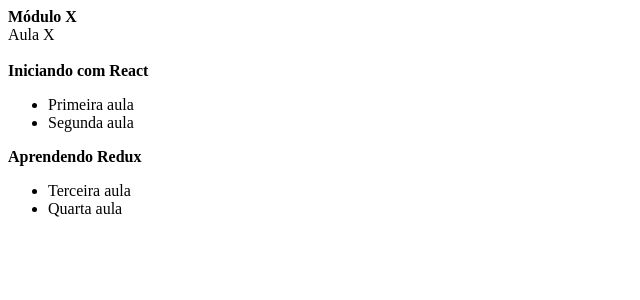
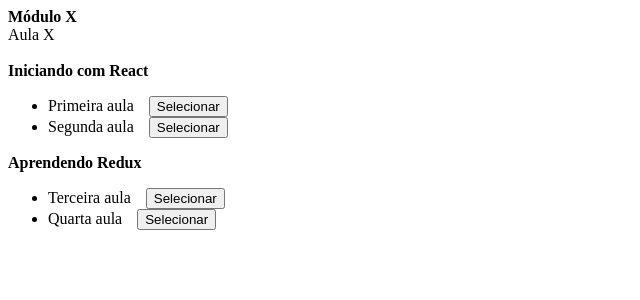
Before and after one commit to pierry01/studying_redux, a React (Create React App) app: page / in a window 1280 px wide. Shown: the top 300 px of the page, without its empty margins (0-640 px from the left). Built offline with nearby package versions, Linux system fonts and the light colour scheme.

Commit message:
actions working

```diff
--- a/src/components/Sidebar/index.js
+++ b/src/components/Sidebar/index.js
@@ -1,7 +1,16 @@
 import React from 'react'
 import { connect } from 'react-redux'
 
-const Sidebar = ({ modules }) => (
+// Action para setar a aula ativa
+function toggleLesson(module, lesson) {
+  return {
+    type: 'TOGGLE_LESSON', // Qual é a ação que está sendo realizada - ÚNICA NO REDUX
+    module,
+    lesson
+  }
+}
+
+const Sidebar = ({ modules, dispatch }) => ( // dispatch -> Dispara actions para o Redux que serão ouvidas pelos reducers
   <aside>
     {
       modules.map(module => (
@@ -11,7 +20,13 @@ const Sidebar = ({ modules }) => (
           <ul>
             {
               module.lessons.map(lesson => (
-                <li key={lesson.id}>{lesson.title}</li>
+                <li key={lesson.id}>
+                  {lesson.title}
+
+                  <button style={{ marginLeft: 15 }} onClick={() => dispatch(toggleLesson(module, lesson))}>
+                    Selecionar
+                  </button>
+                </li>
               ))
             }
           </ul>
@@ -21,4 +36,4 @@ const Sidebar = ({ modules }) => (
   </aside>
 )
 
-export default connect(state => ({ modules: state }))(Sidebar)
+export default connect(state => ({ modules: state.modules }))(Sidebar)
--- a/src/store/index.js
+++ b/src/store/index.js
@@ -2,7 +2,12 @@ import { createStore } from 'redux'
 
 // Função que retorna o state inicial
 function reducer() {
-  return [
+  console.log('teste')
+
+  return {
+    activeLesson: {},
+    activeModule: {},
+    modules: [
       {
         id: 1, title: 'Iniciando com React', lessons: [
           { id: 1, title: 'Primeira aula' },
@@ -17,6 +22,7 @@ function reducer() {
       }
     ]
   }
+}
 
 const store = createStore(reducer)
 
```
Also changed, not shown: src/store/actions.js (added), 1 other file (tests, documents, lock files or other folders). Lines whose indentation alone changed are shown as unchanged.
